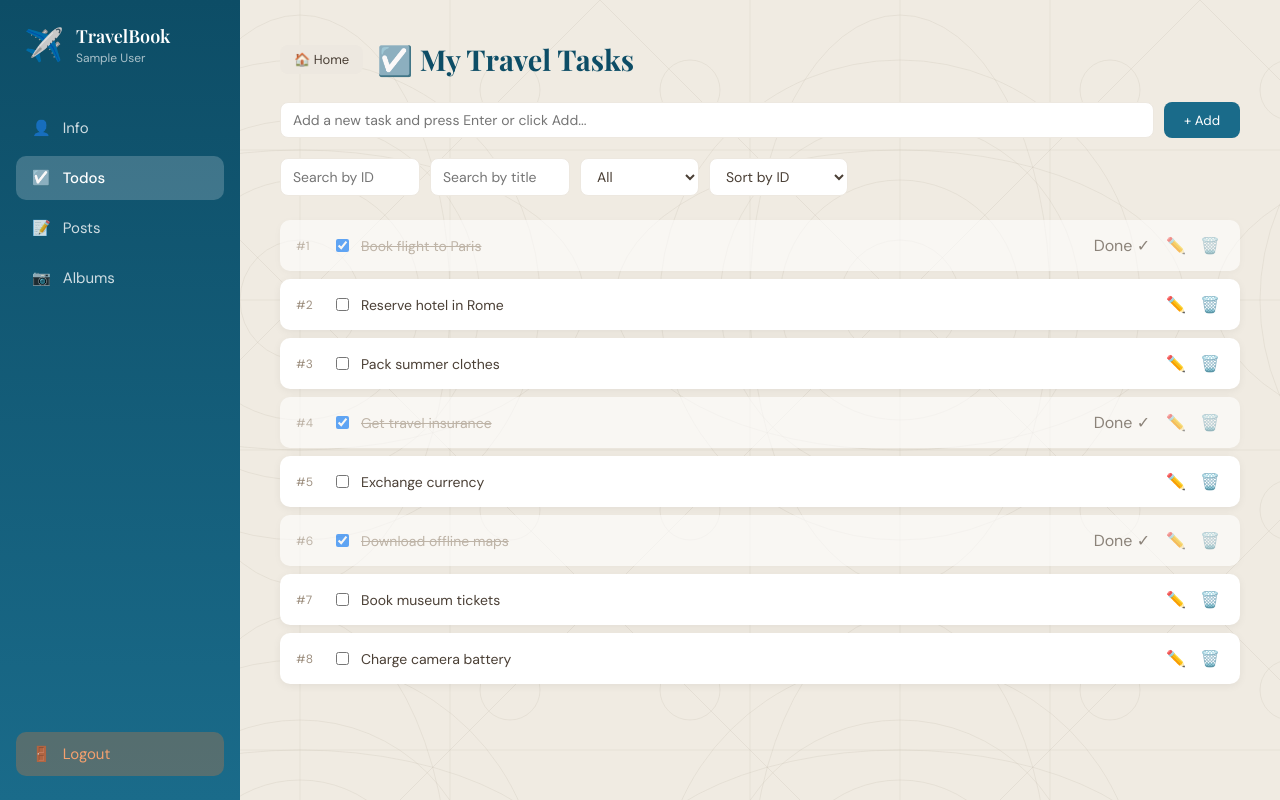
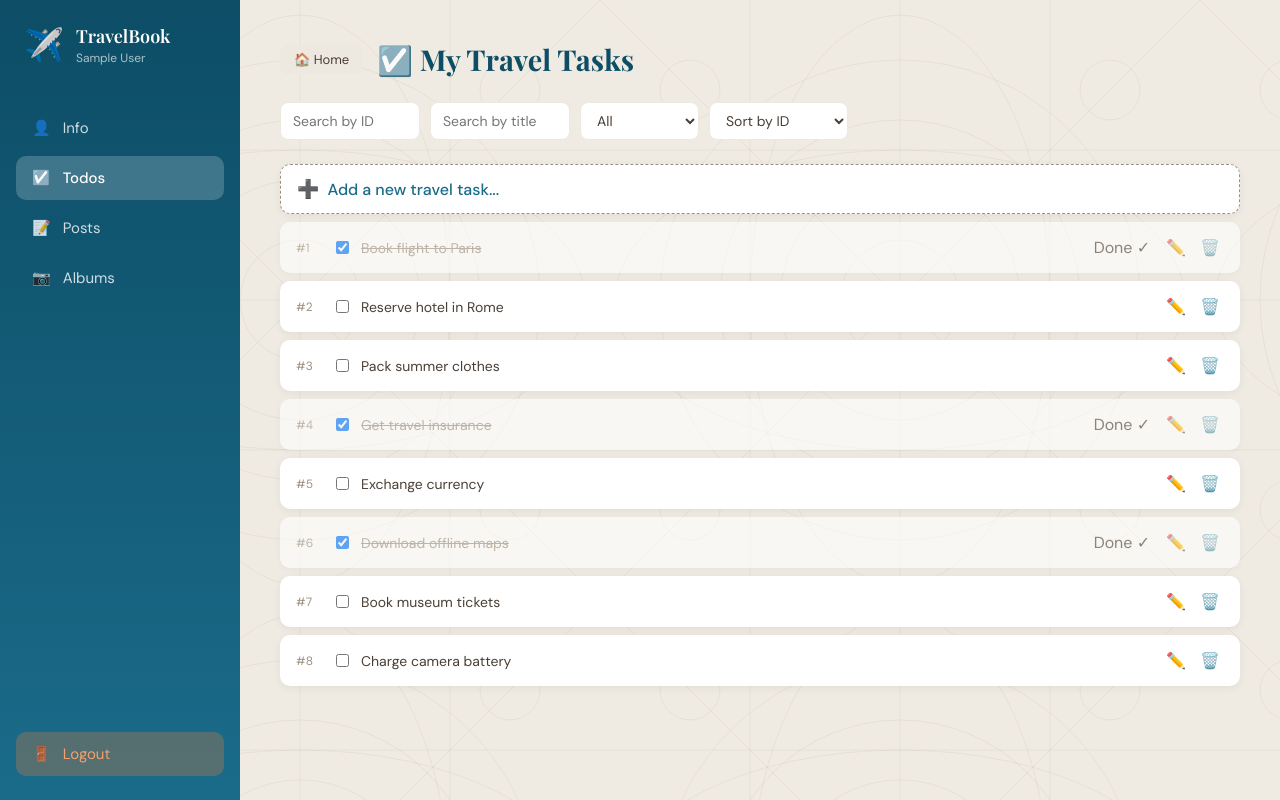
Before and after one commit to shirelsan/TravelBook, a React (Create React App) app: page /users/1/todos in a window 1280 px wide. Built offline with nearby package versions, Linux system fonts and the light colour scheme; data requests are answered from the project's data file; sample sign-in values are in the browser's storage.

Commit message:
fix adding TODO

```diff
--- a/server/db.json
+++ b/server/db.json
@@ -175,6 +175,36 @@
       "userId": 3,
       "title": "Plan route through Spain",
       "completed": true
+    },
+    {
+      "userId": "lf1H09F7Q-c",
+      "title": "להזמין כרטיסים למוזיאון הלובר",
+      "completed": true,
+      "id": "u-4TwsuDlzg"
+    },
+    {
+      "userId": "lf1H09F7Q-c",
+      "title": "Close the final route of the trip together with Tehilla",
+      "completed": false,
+      "id": "hWhKXYD11sA"
+    },
+    {
+      "userId": "lf1H09F7Q-c",
+      "title": "לבדוק שתוקף הדרכון הוא לפחות שנה קדימה",
+      "completed": false,
+      "id": "PY-LICJupl4"
+    },
+    {
+      "userId": "lf1H09F7Q-c",
+      "title": "עשות ביטוח נסיעות לחו\"ל כולל הרחבה לכבודה",
+      "completed": true,
+      "id": "t36ClHZqULM"
+    },
+    {
+      "userId": "lf1H09F7Q-c",
+      "title": "להגדיר את תקציב הבזבוזים היומי לטיול",
+      "completed": false,
+      "id": "v5PbApfAPP4"
     }
   ],
   "posts": [
@@ -315,6 +345,20 @@
       "email": "meir@gmail.com",
       "body": "Enjoy yourselves!!!!!! :)",
       "id": "dChn3NJetCA"
+    },
+    {
+      "postId": "1",
+      "name": "meir dolev",
+      "email": "meir@gmail.com",
+      "body": "Enjoy yourselves",
+      "id": "8__3_SEKX4A"
+    },
+    {
+      "postId": "8",
+      "name": "meir dolev",
+      "email": "meir@gmail.com",
+      "body": "Enjoy yourselves!!!!!!!!!!!!!!!!!!!",
+      "id": "LyZs3U1qB64"
     }
   ],
   "albums": [
--- a/src/pages/Todos.jsx
+++ b/src/pages/Todos.jsx
@@ -4,9 +4,7 @@ import { useAuth } from '../context/AuthContext';
 import { useToast } from '../components/Toast';
 import ConfirmDialog from '../components/ConfirmDialog';
 import Spinner from '../components/Spinner';
-import {
-  getTodosByUser, createTodo, updateTodo, deleteTodo
-} from '../services/api';
+import { getTodosByUser, createTodo, updateTodo, deleteTodo } from '../services/api';
 import '../styles/Todos.css';
 
 export default function Todos() {
@@ -25,7 +23,10 @@ export default function Todos() {
   const [searchCompleted, setSearchCompleted] = useState('all');
   const [confirmDelete, setConfirmDelete] = useState(null);
 
-  useEffect(() => { fetchTodos(); }, []);
+  // State עבור העיצוב החדש של כרטיסיית ההוספה
+  const [isAdding, setIsAdding] = useState(false);
+
+  useEffect(() => { fetchTodos(); }, [user]);
 
   const fetchTodos = async () => {
     setLoading(true);
@@ -45,7 +46,8 @@ export default function Todos() {
       const added = await createTodo({ userId: user.id, title: newTitle.trim(), completed: false });
       setTodos((prev) => [...prev, added]);
       setNewTitle('');
-      toast('Task added successfully');
+      setIsAdding(false);
+      toast('Task added to your journey!');
     } catch {
       toast('Failed to add task', 'error');
     }
@@ -56,7 +58,8 @@ export default function Todos() {
   };
 
   const handleDelete = async (id) => {
-    await deleteTodo(id);
+    // שלחנו גם את מזהה המשתמש כדי שהקאש יתנקה נכון ב-api.js
+    await deleteTodo(id, user.id);
     setTodos((prev) => prev.filter((t) => t.id !== id));
     setConfirmDelete(null);
     toast('Task deleted', 'error');
@@ -86,7 +89,8 @@ export default function Todos() {
       return true;
     })
     .sort((a, b) => {
-      if (sortBy === 'id') return a.id - b.id;
+      // התיקון הקריטי: שימוש ב-localeCompare מונע שגיאות NaN של מחרוזות מול מספרים!
+      if (sortBy === 'id') return String(a.id).localeCompare(String(b.id));
       if (sortBy === 'title') return a.title.localeCompare(b.title);
       if (sortBy === 'completed') return Number(b.completed) - Number(a.completed);
       return 0;
@@ -95,18 +99,9 @@ export default function Todos() {
   return (
     <div className="todos-page">
       <div className="page-header">
-        <button className="btn-home" onClick={() => navigate('/home')}>🏠 Home</button>
+        {/* הניווט תוקן לכלול את מזהה המשתמש לפי הדרישות */}
+        <button className="btn-home" onClick={() => navigate(`/users/${user.id}`)}>🏠 Home</button>
         <h2>☑️ My Travel Tasks</h2>
-      </div>
-
-      <div className="todo-add-form">
-        <input
-          value={newTitle}
-          onChange={(e) => setNewTitle(e.target.value)}
-          onKeyDown={handleKeyDown}
-          placeholder="Add a new task and press Enter or click Add..."
-        />
-        <button onClick={handleAdd}>+ Add</button>
       </div>
 
       <div className="todo-filters">
@@ -114,8 +109,7 @@ export default function Todos() {
           placeholder="Search by ID"
           value={searchId}
           onChange={(e) => setSearchId(e.target.value)}
-          type="number"
-          min="1"
+          type="text"
         />
         <input
           placeholder="Search by title"
@@ -136,16 +130,39 @@ export default function Todos() {
 
       {loading ? (
         <Spinner text="Loading your tasks..." />
-      ) : filtered.length === 0 ? (
+      ) : (
+        <ul className="todo-list">
+
+          {/* עיצוב חדש ואינטואיטיבי להוספת משימה (Inline Add) */}
+          <li className="todo-item" style={{ cursor: 'pointer', border: isAdding ? '1px solid #1a6b8a' : '1px dashed #9e9080' }} onClick={() => !isAdding && setIsAdding(true)}>
+            {isAdding ? (
+              <div className="todo-edit-row" onClick={(e) => e.stopPropagation()}>
+                <input
+                  value={newTitle}
+                  onChange={(e) => setNewTitle(e.target.value)}
+                  onKeyDown={handleKeyDown}
+                  placeholder="e.g., Book flight to Paris..."
+                  autoFocus
+                />
+                <button className="btn-primary" onClick={handleAdd}>Add Task</button>
+                <button className="btn-secondary" onClick={() => setIsAdding(false)}>Cancel</button>
+              </div>
+            ) : (
+              <div style={{ color: '#1a6b8a', fontWeight: '500', display: 'flex', gap: '8px', alignItems: 'center' }}>
+                <span style={{ fontSize: '18px' }}>➕</span> Add a new travel task...
+              </div>
+            )}
+          </li>
+
+          {filtered.length === 0 && !isAdding ? (
             <div className="empty-state">
               <span>📋</span>
-          <p>{todos.length === 0 ? 'No tasks yet. Add your first travel task above!' : 'No tasks match your search.'}</p>
+              <p>{todos.length === 0 ? 'No tasks yet. Start planning!' : 'No tasks match your search.'}</p>
             </div>
           ) : (
-        <ul className="todo-list">
-          {filtered.map((todo) => (
+            filtered.map((todo) => (
               <li key={todo.id} className={`todo-item ${todo.completed ? 'done' : ''}`}>
-              <span className="todo-id">#{todo.id}</span>
+                <span className="todo-id">#{String(todo.id).substring(0, 4)}</span>
                 <input
                   type="checkbox"
                   checked={todo.completed}
@@ -159,8 +176,8 @@ export default function Todos() {
                       onKeyDown={(e) => e.key === 'Enter' && handleEditSave(todo)}
                       autoFocus
                     />
-                  <button onClick={() => handleEditSave(todo)}>Save</button>
-                  <button onClick={() => setEditId(null)}>Cancel</button>
+                    <button className="btn-primary" onClick={() => handleEditSave(todo)}>Save</button>
+                    <button className="btn-secondary" onClick={() => setEditId(null)}>Cancel</button>
                   </div>
                 ) : (
                   <span className="todo-title">{todo.title}</span>
@@ -171,7 +188,8 @@ export default function Todos() {
                   <button onClick={() => setConfirmDelete(todo.id)}>🗑️</button>
                 </div>
               </li>
-          ))}
+            ))
+          )}
         </ul>
       )}
 
--- a/src/services/api.js
+++ b/src/services/api.js
@@ -53,7 +53,10 @@ export const getTodosByUser = async (userId) => {
 export const createTodo = async (data) => {
   const normalizedData = { ...data, userId: String(data.userId) };
   const newTodo = await apiFetch('/todos', { method: 'POST', body: JSON.stringify(normalizedData) });
-  if (cache.todos[data.userId]) cache.todos[data.userId].push(newTodo);
+
+  if (cache.todos[data.userId]) {
+    cache.todos[data.userId] = [...cache.todos[data.userId], newTodo];
+  }
   return newTodo;
 };
 
@@ -162,7 +165,6 @@ export const deleteAlbum = async (id, userId) => {
 
 
 // --- PHOTOS ---
-// תמונות מובאות בשלבים (Pagination), לכן ה-Cache פה פחות מתאים.
 export const getPhotosByAlbum = (albumId, page = 1, limit = 6) =>
   apiFetch(`/photos?albumId=${albumId}&_page=${page}&_limit=${limit}`);
 
```
Lines whose indentation alone changed are shown as unchanged.
